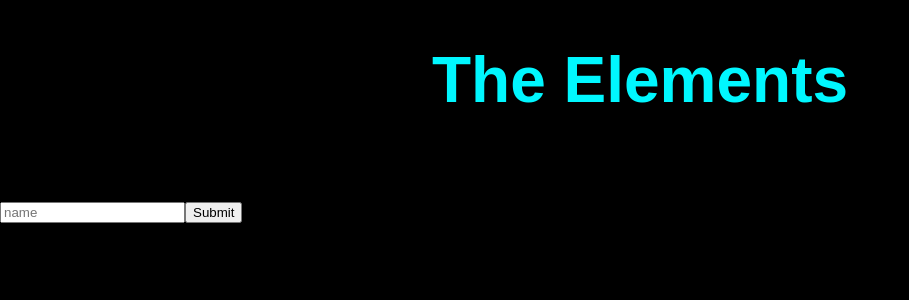
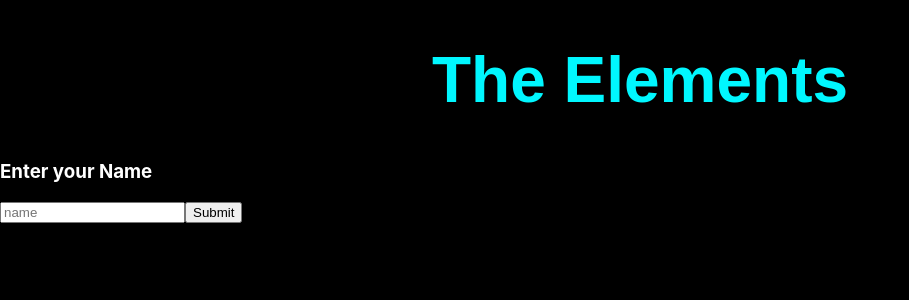
Before and after one commit to AngusJK/Elements-Quiz, a React (Create React App) app: page / in a window 1280 px wide. Shown: the top 300 px of the page, without its empty margins (0-909 px from the left). Built offline with nearby package versions, Linux system fonts and the light colour scheme.

Commit message:
sets all div elements to color white

```diff
--- a/src/App.css
+++ b/src/App.css
@@ -35,3 +35,7 @@
 .home {
   color: white;
 }
+
+div {
+  color: white;
+}
```
